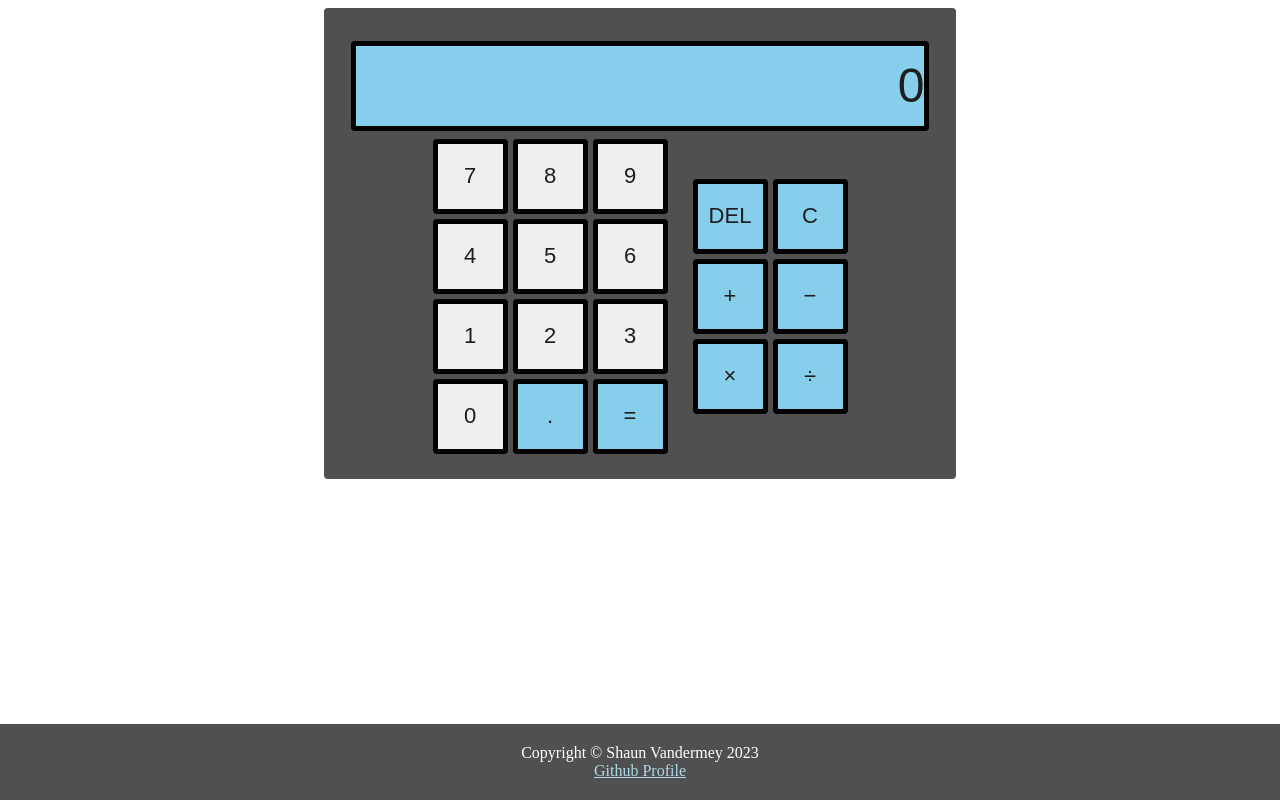
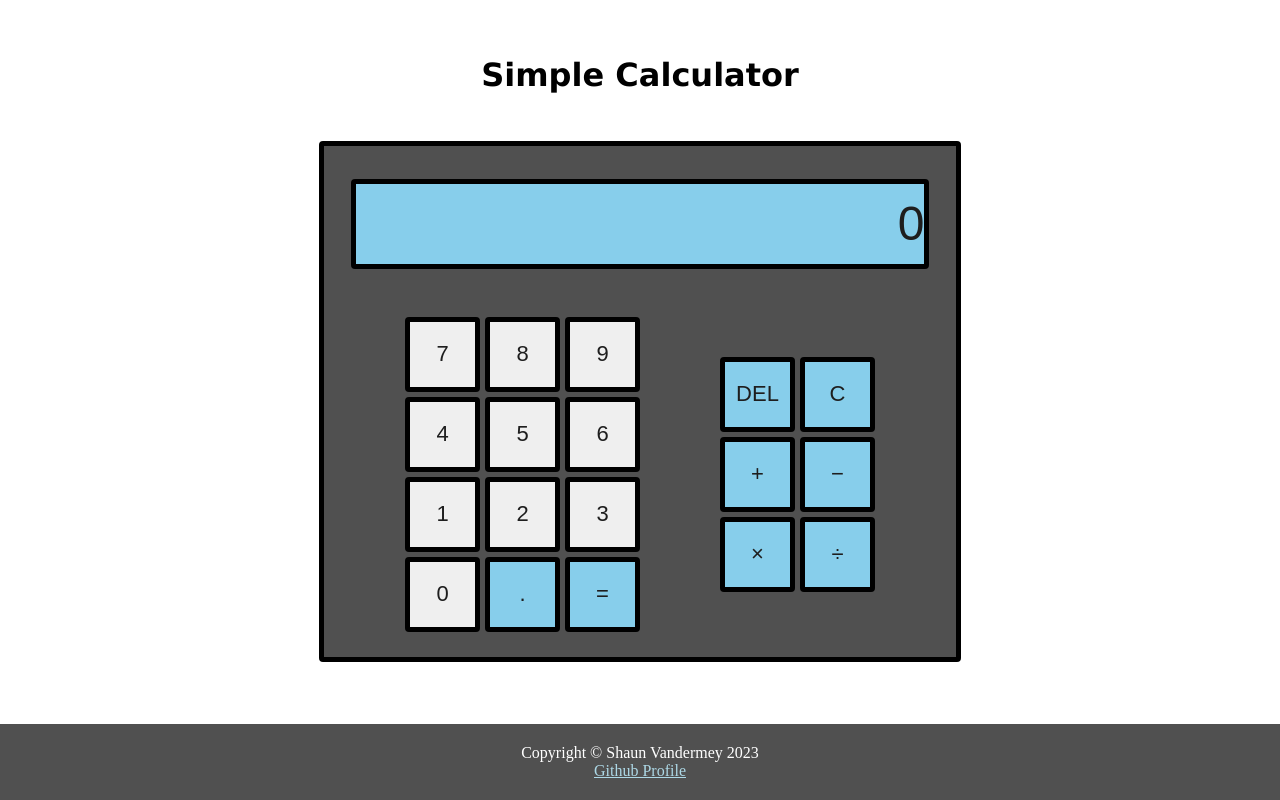
Before and after one commit to ShaunVandermey/Calculator, a plain HTML site: page index.html in a window 1280 px wide. Drawn offline with Linux system fonts and the light colour scheme.

Commit message:
Add h1 tag and style elements to fit nicer on the page.

```diff
--- a/index.html
+++ b/index.html
@@ -9,6 +9,9 @@
     <script type="text/javascript" src="script.js" defer></script>
 </head>
 <body>
+    <header>
+        <h1>Simple Calculator</h1>
+    </header>
     <div class="content">
         <div class="display">
             <div id="displayArea" class="displayArea">0</div>
--- a/style.css
+++ b/style.css
@@ -1,12 +1,23 @@
-/* BOTH AREAS */
+/* ALL AREAS */
 
 body{
     display: flex;
     align-items: center;
-    justify-content: center;
+    justify-content: flex-start;
+    height: 90vh;
+    flex-direction: column;
 }
 
-button, .displayArea{
+/* HEADER */
+
+h1{
+    margin: 15% 0;
+    font-family: Verdana, Geneva, Tahoma, sans-serif
+}
+
+/* CALCULATOR AREA */
+
+button, .displayArea, .content{
     border-style: solid;
     border-radius: 4px;
     border-width: 5px;
@@ -15,13 +26,15 @@ button, .displayArea{
 }
 
 .content{
+    display: flex;
+    flex-direction: column;
     background-color: rgb(80, 80, 80);
     width: 50%;
     align-self: center;
     justify-self: center;
     padding: 2% 0;
-    margin: auto;
     border-radius: 4px;
+    gap: 5vh;
 }
 
 /* DISPLAY AREA */
@@ -65,7 +78,7 @@ button, .displayArea{
 }
 
 .buttons{
-    gap: 25px;
+    gap: 10vh;
     text-align: center;
 }
 
```
